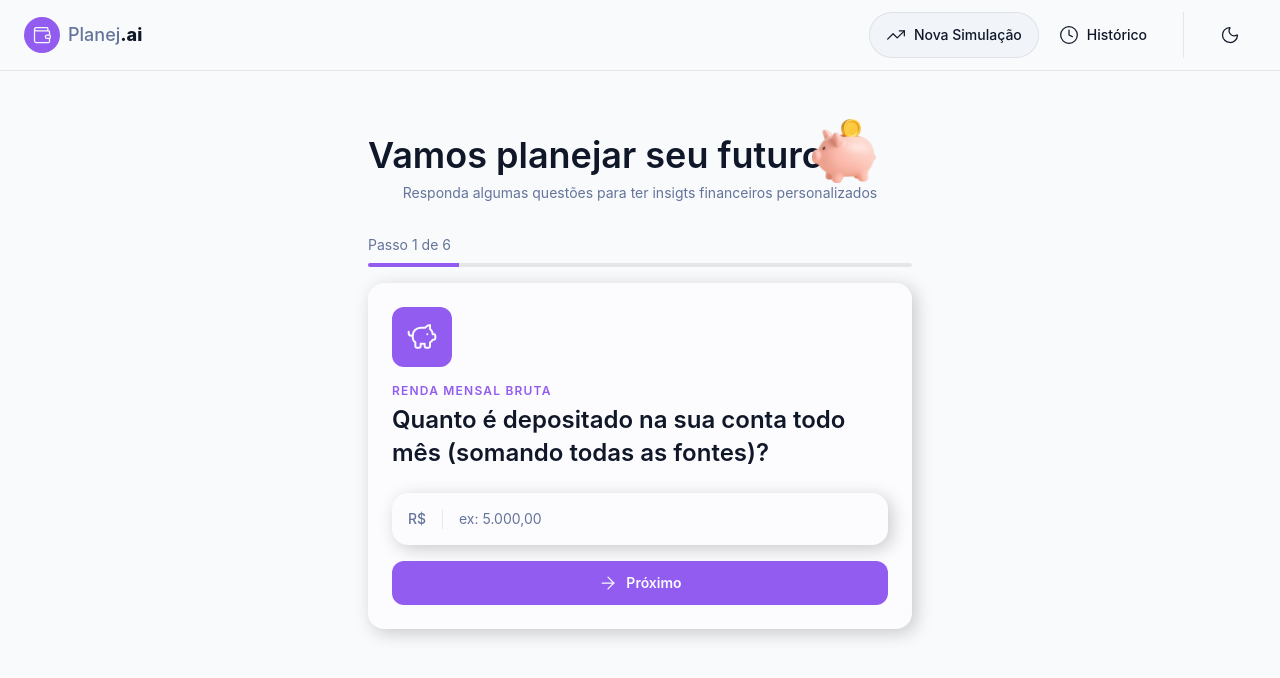
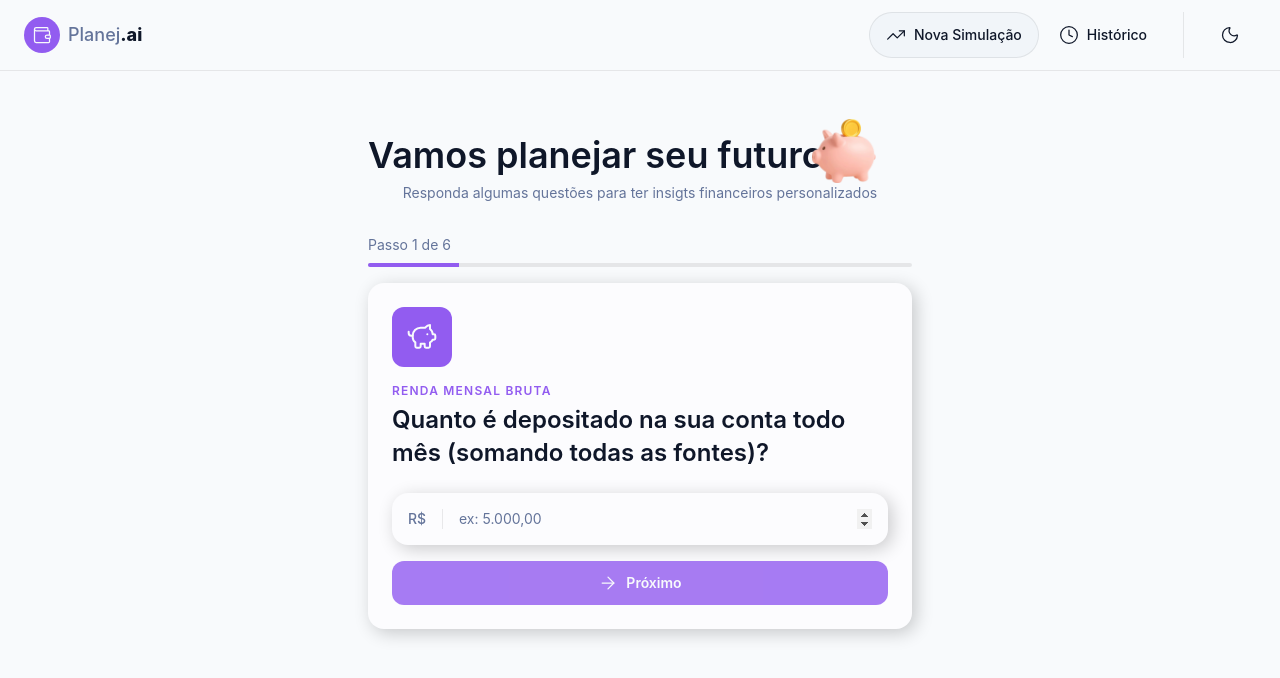
Before and after one commit to Marcelo-Henrique-dev/planejai, a React (Vite) app: page / in a window 1280 px wide. Shown: the top 678 px of the page. Built offline with nearby package versions, Linux system fonts and the light colour scheme.

Commit message:
método de verificação se os inputs estão preenchidos

```diff
--- a/src/components/features/Simulation/FormStep.tsx
+++ b/src/components/features/Simulation/FormStep.tsx
@@ -1,7 +1,7 @@
 import { Button } from '@/components/shared/Button'
 import { Input, type InputProps } from '@/components/shared/Input'
 import { ArrowLeft, ArrowRight, type LucideIcon } from 'lucide-react'
-import type { SyntheticEvent } from 'react'
+import { useState, type SyntheticEvent } from 'react'
 
 export interface FormStepProps {
   id: string
@@ -31,8 +31,13 @@ export function FormStep({
   onNext,
   hideBackButton,
 }: FormStepProps & actionsButtonsProps) {
+  const [inputValue, setInputValue] = useState('')
+
   const handleSubmit = (e: SyntheticEvent<HTMLFormElement>) => {
     e.preventDefault()
+    if (!inputValue) {
+      return
+    }
     onNext()
   }
 
@@ -46,7 +51,7 @@ export function FormStep({
         {question}
       </h3>
       <form onSubmit={handleSubmit} className="flex flex-col gap-4">
-        <Input {...inputProps} />
+        <Input {...inputProps} value={inputValue} onChange={e => setInputValue(e.target.value)} />
         <div className="flex flex-col gap-3 sm:flex-row sm:gap-6">
           {!hideBackButton && (
             <Button
@@ -62,8 +67,9 @@ export function FormStep({
           <Button
             type="submit"
             variant="primary"
+            icon={!submitButtonProps ? ArrowRight : undefined}
+            disabled={!inputValue}
             className="order-1 flex-1 sm:order-2"
-            icon={!submitButtonProps ? ArrowRight : undefined}
           >
             {submitButtonProps?.label ?? 'Próximo'}
             {submitButtonProps?.emojiIcon}
--- a/src/data/simulation.ts
+++ b/src/data/simulation.ts
@@ -12,6 +12,7 @@ export const simulationFormSteps: FormStepProps[] = [
       placeholder: 'ex: 5.000,00',
       prefix: 'R$',
       maxLength: 12,
+      type: 'number',
     },
   },
   {
@@ -23,6 +24,7 @@ export const simulationFormSteps: FormStepProps[] = [
       placeholder: 'ex: 2.000,00',
       prefix: 'R$',
       maxLength: 12,
+      type: 'number',
     },
   },
   {
@@ -33,6 +35,7 @@ export const simulationFormSteps: FormStepProps[] = [
     inputProps: {
       placeholder: 'ex: 500,00',
       prefix: 'R$',
+      type: 'number',
       maxLength: 12,
     },
   },
@@ -55,6 +58,7 @@ export const simulationFormSteps: FormStepProps[] = [
       placeholder: 'ex: 15.000,00',
       prefix: 'R$',
       maxLength: 12,
+      type: 'number',
     },
   },
   {
```
